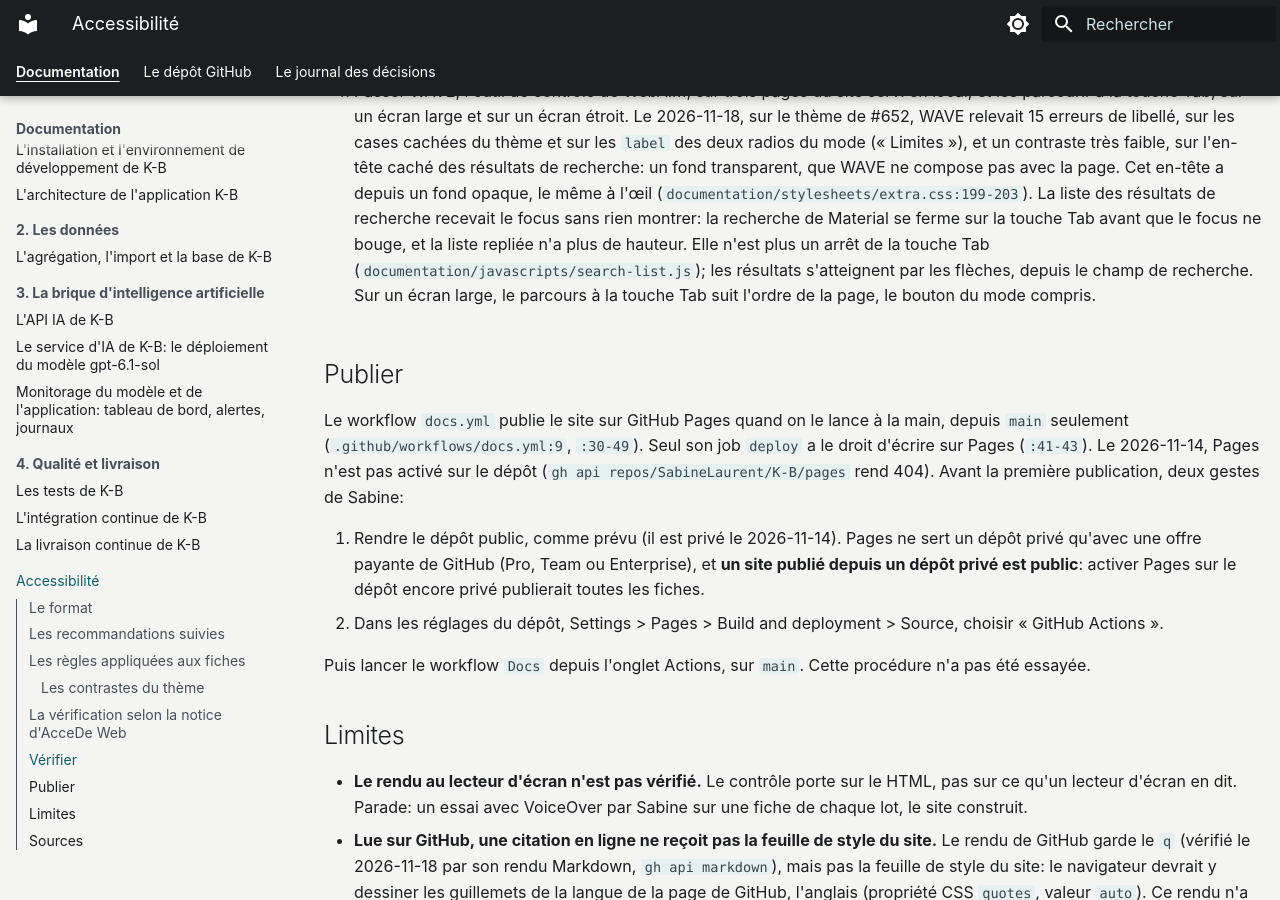
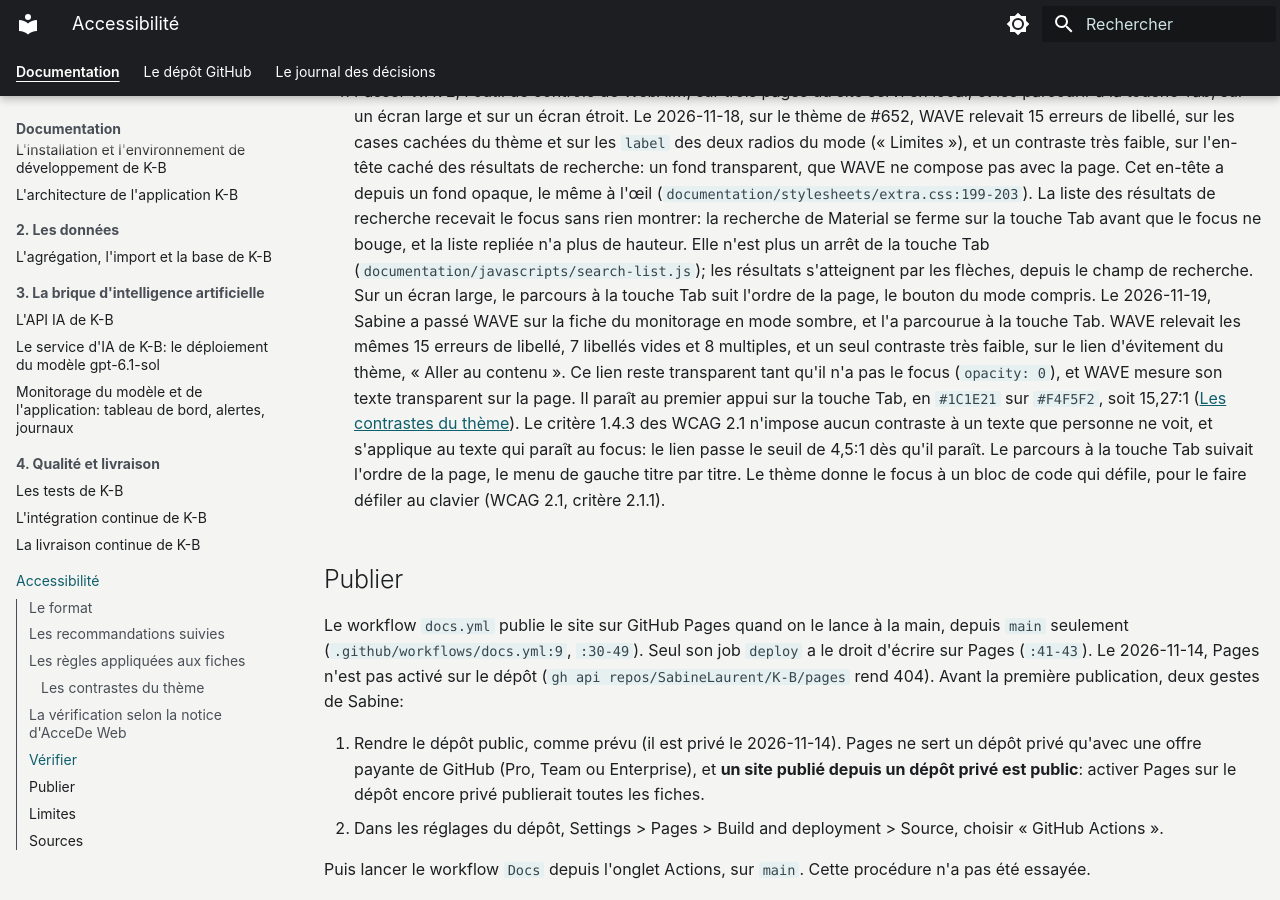
Before and after one commit to SabineLaurent/K-B, an MkDocs documentation site: the page built from documentation/accessibilite_pour_docu.md, in a window 1280 px wide and 900 px high, scrolled down 8323 px. Built offline with MkDocs 1.6.1 and Material for MkDocs 9.7.7, drawn with Linux system fonts in a browser that asks for light colours; plug-ins that fetch from the network failed and are left out; some of the changed text lies outside the part shown.

Commit message:
docs: write Sabine's WAVE and Tab pass of 2026-11-19 on the dark theme: the same 15 label errors, the very low contrast on the skip link, transparent until it has the focus (issue 654)

```diff
--- a/documentation/accessibilite_pour_docu.md
+++ b/documentation/accessibilite_pour_docu.md
@@ -208,7 +208,15 @@ peut y paraître avant le texte qui le développe.
     touche Tab avant que le focus ne bouge, et la liste repliée n'a plus de hauteur. Elle n'est plus un arrêt de la
     touche Tab (`documentation/javascripts/search-list.js`); les résultats s'atteignent par les flèches, depuis le
     champ de recherche. Sur un écran large, le parcours à la touche Tab suit l'ordre de la page, le bouton du mode
-    compris.
+    compris. Le 2026-11-19, Sabine a passé WAVE sur la fiche du monitorage en mode sombre, et l'a parcourue à la
+    touche Tab. WAVE relevait les mêmes 15 erreurs de libellé, 7 libellés vides et 8 multiples, et un seul contraste
+    très faible, sur le lien d'évitement du thème, « Aller au contenu ». Ce lien reste transparent tant qu'il n'a pas
+    le focus (`opacity: 0`), et WAVE mesure son texte transparent sur la page. Il paraît au premier appui sur la
+    touche Tab, en `#1C1E21` sur `#F4F5F2`, soit 15,27:1 ([Les contrastes du thème](#les-contrastes-du-theme)). Le
+    critère 1.4.3 des WCAG 2.1 n'impose aucun contraste à un texte que personne ne voit, et s'applique au texte qui
+    paraît au focus: le lien passe le seuil de 4,5:1 dès qu'il paraît. Le parcours à la touche Tab suivait l'ordre de
+    la page, le menu de gauche titre par titre. Le thème donne le focus à un bloc de code qui défile, pour le faire
+    défiler au clavier (WCAG 2.1, critère 2.1.1).
 
 ## Publier
 
@@ -312,3 +320,9 @@ Lues le 2026-11-18:
     [version en ligne](https://www.accede-web.com/notices/editoriale/), ses neuf sections et ses bonnes pratiques
     (pages de la section `notices/editoriale-modele/`). Context7 ne la couvre pas: elle a été lue à la source, après
     une recherche web du même jour.
+
+Lue le 2026-11-19:
+
+- W3C, <span lang="en">« Understanding SC 1.4.3: Contrast (Minimum) »</span>,
+    [page du W3C](https://www.w3.org/WAI/WCAG21/Understanding/contrast-minimum), après une recherche web du même jour:
+    un texte que personne ne voit n'a pas d'exigence de contraste; le texte qui paraît au focus en a une.
```
